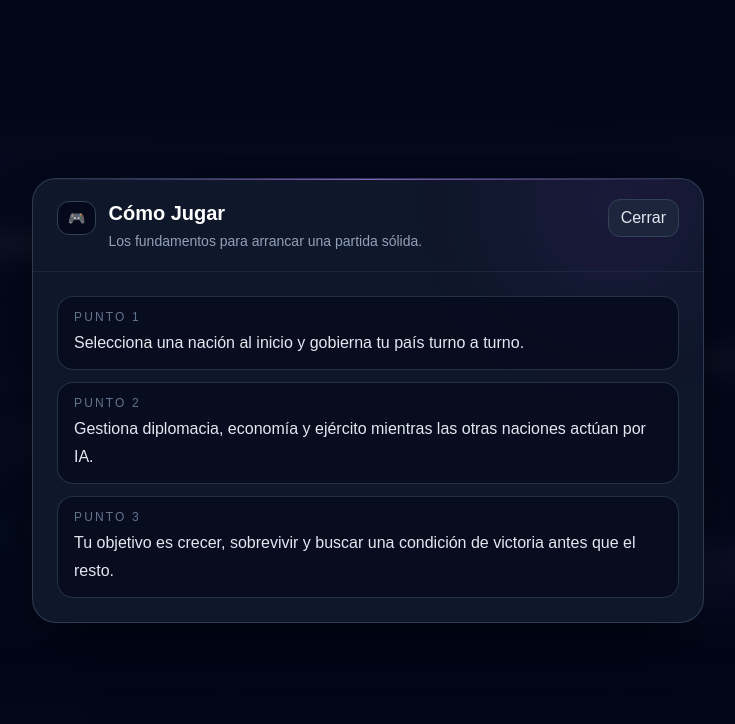
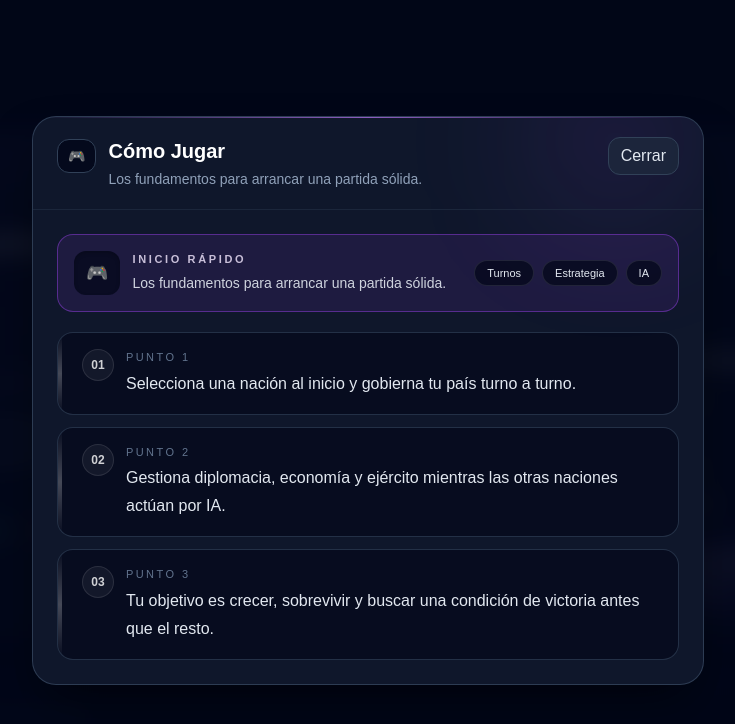
Before and after one commit to Yedpt/Nation-Mind-AI, a Next.js app in the folder frontend/: page / in a window 1280 px wide. Both pictures are taken after a click on the button "Cómo Jugar". Shown: the part 759-1483 px from the top of the page, without its empty margins (272-1007 px from the left). Built offline with nearby package versions, Linux system fonts and the light colour scheme; no server answers.

Commit message:
feat(ui): hacer modales del footer más visuales

```diff
--- a/frontend/src/components/Footer.tsx
+++ b/frontend/src/components/Footer.tsx
@@ -22,53 +22,68 @@ export default function Footer() {
           icon: '🎮',
           title: 'Cómo Jugar',
           subtitle: 'Los fundamentos para arrancar una partida sólida.',
+          accent: 'border-purple-500/40 bg-purple-500/10 text-purple-100',
+          badge: 'Inicio rápido',
           body: [
             'Selecciona una nación al inicio y gobierna tu país turno a turno.',
             'Gestiona diplomacia, economía y ejército mientras las otras naciones actúan por IA.',
             'Tu objetivo es crecer, sobrevivir y buscar una condición de victoria antes que el resto.',
           ],
+          highlights: ['Turnos', 'Estrategia', 'IA'],
         };
       case 'strategy':
         return {
           icon: '🧠',
           title: 'Estrategias',
           subtitle: 'Ideas prácticas para jugar con más ventaja.',
+          accent: 'border-sky-500/40 bg-sky-500/10 text-sky-100',
+          badge: 'Guía táctica',
           body: [
             'No gastes todo al principio: reserva recursos para responder a guerras y alianzas.',
             'Si tu economía crece, tus decisiones futuras tienen mucho más margen.',
             'Usa la diplomacia para ganar tiempo y la guerra solo cuando tengas ventaja real.',
           ],
+          highlights: ['Economía', 'Diplomacia', 'Guerra'],
         };
       case 'nations':
         return {
           icon: '🌍',
           title: 'Guía de Naciones',
           subtitle: 'Cómo leer las personalidades y fortalezas del tablero.',
+          accent: 'border-emerald-500/40 bg-emerald-500/10 text-emerald-100',
+          badge: 'Mapa mental',
           body: [
             'Cada nación tiene personalidad, poder militar, económico y diplomático distintos.',
             'Las personalidades influyen en su estilo: agresivas, diplomáticas, defensivas o expansionistas.',
             'Explora la ficha de cada nación en la partida para detectar fortalezas y debilidades.',
           ],
+          highlights: ['Personalidad', 'Poder', 'Objetivos'],
         };
       case 'updates':
         return {
           icon: '🚀',
           title: 'Actualizaciones',
           subtitle: 'Sección en construcción para roadmap y changelog.',
+          accent: 'border-amber-500/40 bg-amber-500/10 text-amber-100',
+          badge: 'Próximamente',
           body: [
             'Pronto tendrás aquí un changelog visual con las mejoras más recientes.',
             'También se pueden mostrar notas de balance, nuevas naciones y cambios en IA.',
           ],
+          highlights: ['Roadmap', 'Balance', 'Novedades'],
         };
       case 'feedback':
         return {
           icon: '📝',
           title: 'Feedback',
           subtitle: 'Cuéntanos qué mejorarías en la experiencia.',
+          accent: 'border-fuchsia-500/40 bg-fuchsia-500/10 text-fuchsia-100',
+          badge: 'Formulario visual',
           body: [
             'De momento este formulario es decorativo: todavía no envía datos a ningún servicio.',
             'Úsalo para validar el diseño antes de conectar almacenamiento o email.',
           ],
+          highlights: ['UI', 'Opinión', 'Iteración'],
         };
       default:
         return null;
@@ -341,6 +356,35 @@ export default function Footer() {
             </div>
 
             <div className="relative px-6 py-6">
+              <div className={`mb-5 rounded-2xl border px-4 py-4 ${modalContent.accent}`}>
+                <div className="flex flex-col gap-4 md:flex-row md:items-center md:justify-between">
+                  <div className="flex items-center gap-3">
+                    <div className="rounded-xl bg-slate-950/70 px-3 py-2 text-lg shadow-inner shadow-black/20">
+                      {modalContent.icon}
+                    </div>
+                    <div>
+                      <p className="text-[11px] font-semibold uppercase tracking-[0.24em] opacity-80">
+                        {modalContent.badge}
+                      </p>
+                      <p className="mt-1 text-sm leading-6 text-slate-200/90">
+                        {modalContent.subtitle}
+                      </p>
+                    </div>
+                  </div>
+
+                  <div className="flex flex-wrap gap-2">
+                    {modalContent.highlights.map((label) => (
+                      <span
+                        key={label}
+                        className="rounded-full border border-white/10 bg-slate-950/70 px-3 py-1 text-[11px] font-medium text-slate-200"
+                      >
+                        {label}
+                      </span>
+                    ))}
+                  </div>
+                </div>
+              </div>
+
               {activeModal === 'feedback' ? (
                 <form onSubmit={handleFeedbackSubmit} className="space-y-5">
                   <p className="rounded-2xl border border-slate-700/80 bg-slate-950/70 px-4 py-3 text-sm text-slate-300">
@@ -416,14 +460,22 @@ export default function Footer() {
                   </div>
                 </form>
               ) : (
-                <div className="space-y-3">
+                <div className="grid gap-3">
                   {modalContent.body.map((item, index) => (
                     <div
                       key={item}
-                      className="rounded-2xl border border-slate-700/70 bg-slate-950/60 px-4 py-3 text-slate-200"
+                      className="relative overflow-hidden rounded-2xl border border-slate-700/70 bg-slate-950/60 px-4 py-4 text-slate-200"
                     >
-                      <p className="text-xs uppercase tracking-[0.18em] text-slate-500">Punto {index + 1}</p>
-                      <p className="mt-1 leading-7">{item}</p>
+                      <div className="absolute left-0 top-0 h-full w-1 bg-gradient-to-b from-transparent via-white/25 to-transparent" />
+                      <div className="flex items-start gap-3 pl-2">
+                        <div className="flex h-8 w-8 shrink-0 items-center justify-center rounded-full border border-white/10 bg-white/5 text-xs font-bold text-white/80">
+                          0{index + 1}
+                        </div>
+                        <div className="flex-1">
+                          <p className="text-[11px] uppercase tracking-[0.22em] text-slate-500">Punto {index + 1}</p>
+                          <p className="mt-1 leading-7 text-slate-200">{item}</p>
+                        </div>
+                      </div>
                     </div>
                   ))}
                 </div>
```
